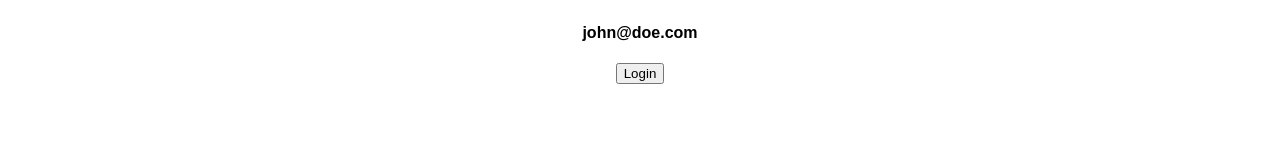
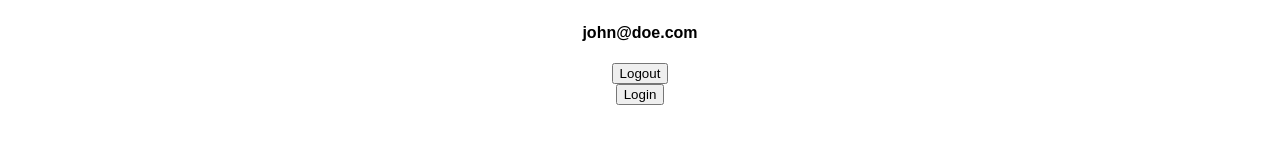
Before and after one commit to gabrielcmoraru/react-treats-func, a React (Create React App) app: page / in a window 1280 px wide. Shown: the part 289-432 px from the top of the page. Built offline with nearby package versions, Linux system fonts and the light colour scheme.

Commit message:
context api basic func

```diff
--- a/src/App.js
+++ b/src/App.js
@@ -15,11 +15,20 @@
     email: 'john@doe.com'
   }
 
+  logout = () => {
+    this.setState({
+      id: null,
+      name: '',
+      email: '',
+    })
+  }
+
   render() {
     return(
       <UserContext.Provider
         value={{
-          user: this.state
+          user: this.state,
+          logout: this.logout,
         }}
       >
         {this.props.children}
--- a/src/User.js
+++ b/src/User.js
@@ -10,6 +10,7 @@
           <h1>User INFO</h1>
           <h3>{context.user.name}</h3>
           <h4>{context.user.email}</h4>
+          <button onClick={context.logout}>Logout</button>
          </div>
         )}
       </UserContext.Consumer>
```
